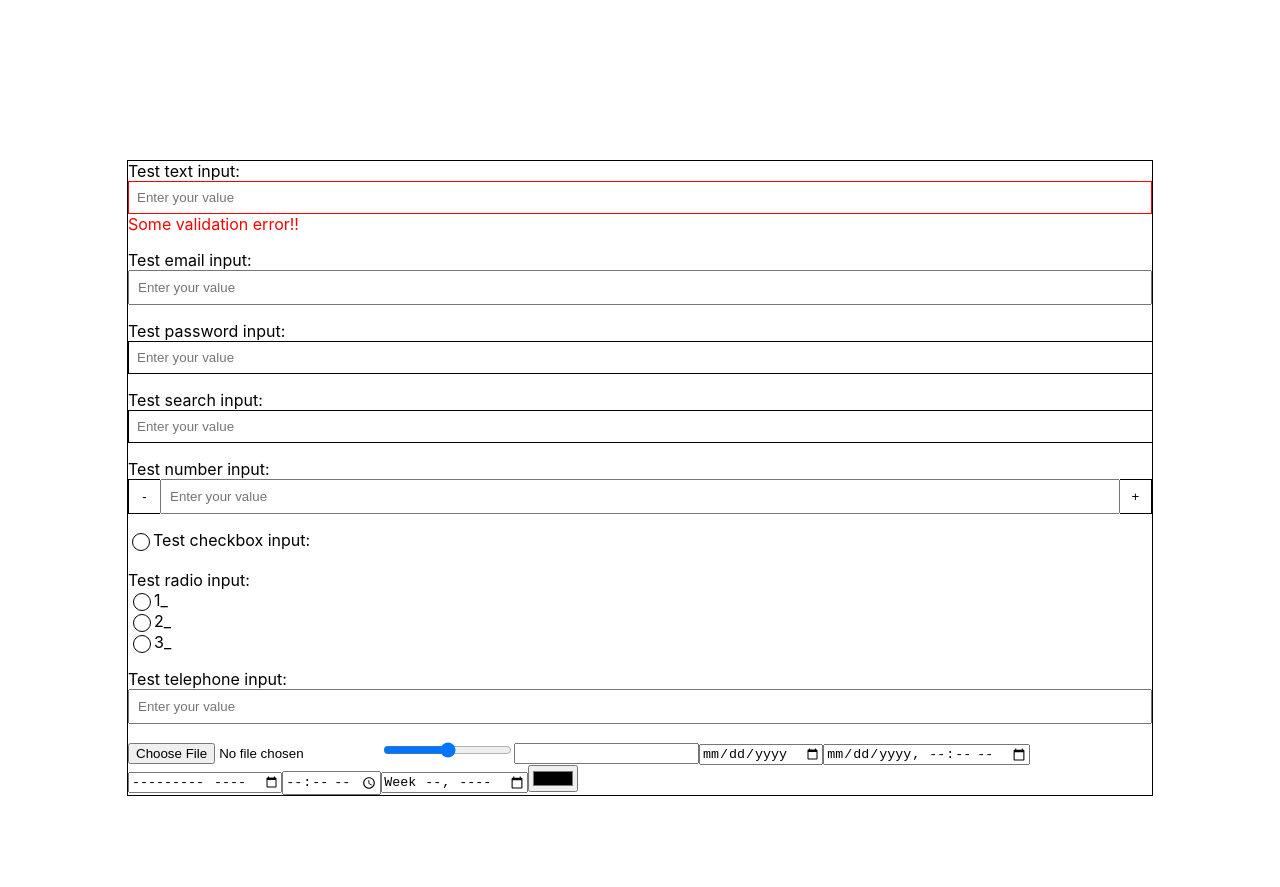
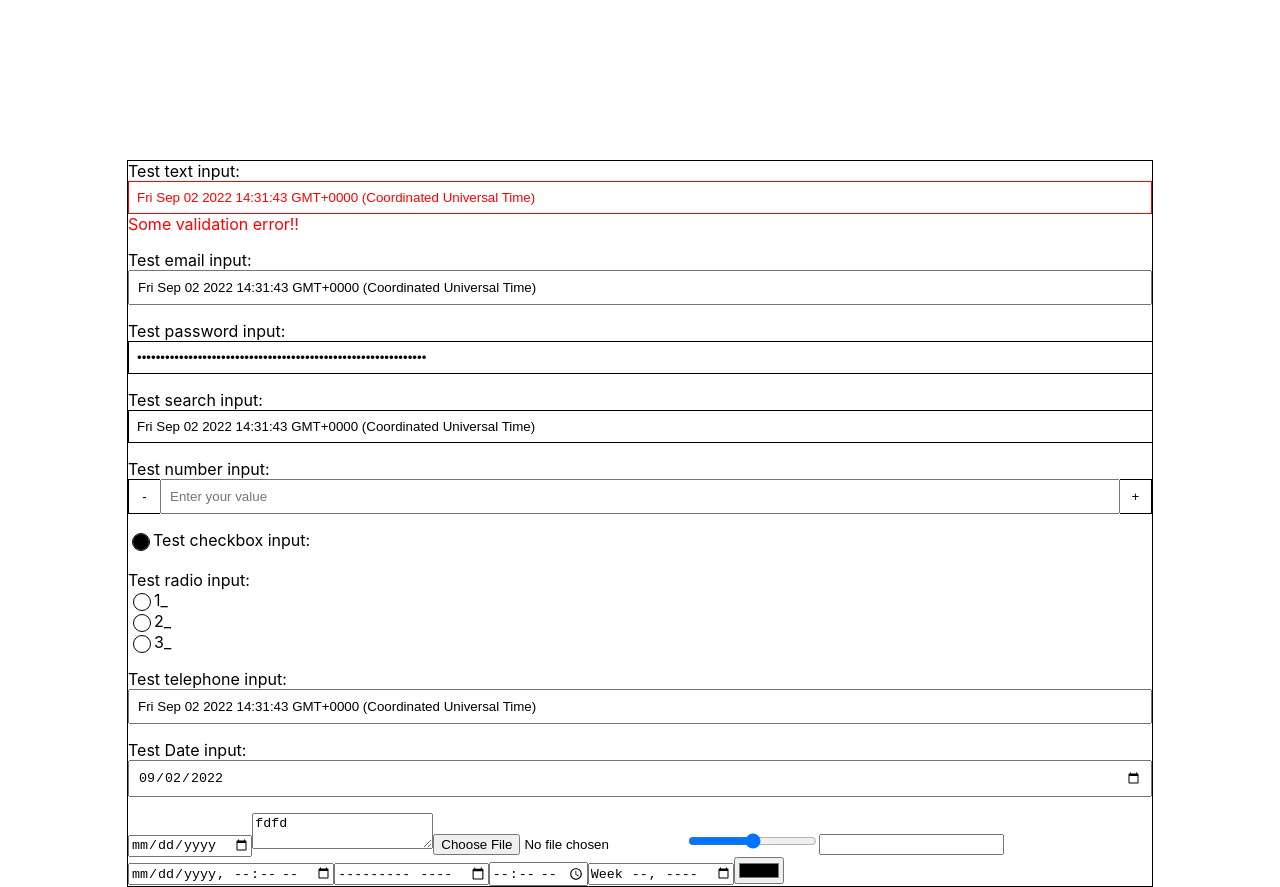
Before and after one commit to DimitarGrozev5/nexgen-exam-task, a React (Create React App) app: page / in a window 1280 px wide. Before the commit the page ends 800 px from the top, so only its background shows below. Built offline with nearby package versions, Linux system fonts and the light colour scheme.

Commit message:
Date Input Component

```diff
--- a/src/App.js
+++ b/src/App.js
@@ -9,9 +9,10 @@ import NumberInput from "./components/NumberInput";
 import CheckboxInput from "./components/CheckboxInput";
 import RadioInput from "./components/RadioInput";
 import TelInput from "./components/TelInput";
+import DateInput from "./components/DateInput";
 
 function App() {
-  const [val, setVal] = useState("");
+  const [val, setVal] = useState(new Date());
   const valHandler = (v) => {
     setVal(v);
   };
@@ -92,12 +93,23 @@ function App() {
           onChange={valHandler}
         />
       </div>
+      <div>
+        <DateInput
+          label="Test Date input:"
+          error=""
+          placeholder="Enter your value"
+          value={val}
+          onChange={valHandler}
+        />
+      </div>
       <form>
+        <input type="date" />
+        <textarea>fdfd</textarea>
+
         <input type="file" />
         <input type="range" />
         <input type="url" />
 
-        <input type="date" />
         <input type="datetime-local" />
         <input type="month" />
         <input type="time" />
--- /dev/null
+++ b/src/components/DateInput/index.jsx
@@ -0,0 +1,31 @@
+import { dateToInput, inputToDate } from "../../util/date";
+import Label from "../Label";
+
+function DateInput({
+  label,
+  error,
+
+  max,
+  min,
+  step,
+
+  value,
+  onChange,
+}) {
+  const changeHandler = (event) => onChange(inputToDate(event.target.value));
+
+  return (
+    <Label label={label} error={error}>
+      <input
+        value={dateToInput(value)}
+        onChange={changeHandler}
+        type="date"
+        max={max}
+        min={min}
+        step={step}
+      />
+    </Label>
+  );
+}
+
+export default DateInput;
--- /dev/null
+++ b/src/util/date.js
@@ -0,0 +1,13 @@
+import { lz } from "./leadingZeros";
+
+export const dateToInput = (date) => {
+  const y = lz(date.getFullYear(), 4);
+  const m = lz(date.getMonth() + 1);
+  const d = lz(date.getDate());
+  return `${y}-${m}-${d}`;
+};
+
+export const inputToDate = (input) => {
+  const [y, m, d] = input.split("-");
+  return new Date(+y, +m - 1, +d);
+};
--- /dev/null
+++ b/src/util/leadingZeros.js
@@ -0,0 +1,4 @@
+export const lz = (num, zeros = 2) => {
+  const extendedNum = num + 10 ** zeros;
+  return extendedNum.toString().substring(1);
+};
```
